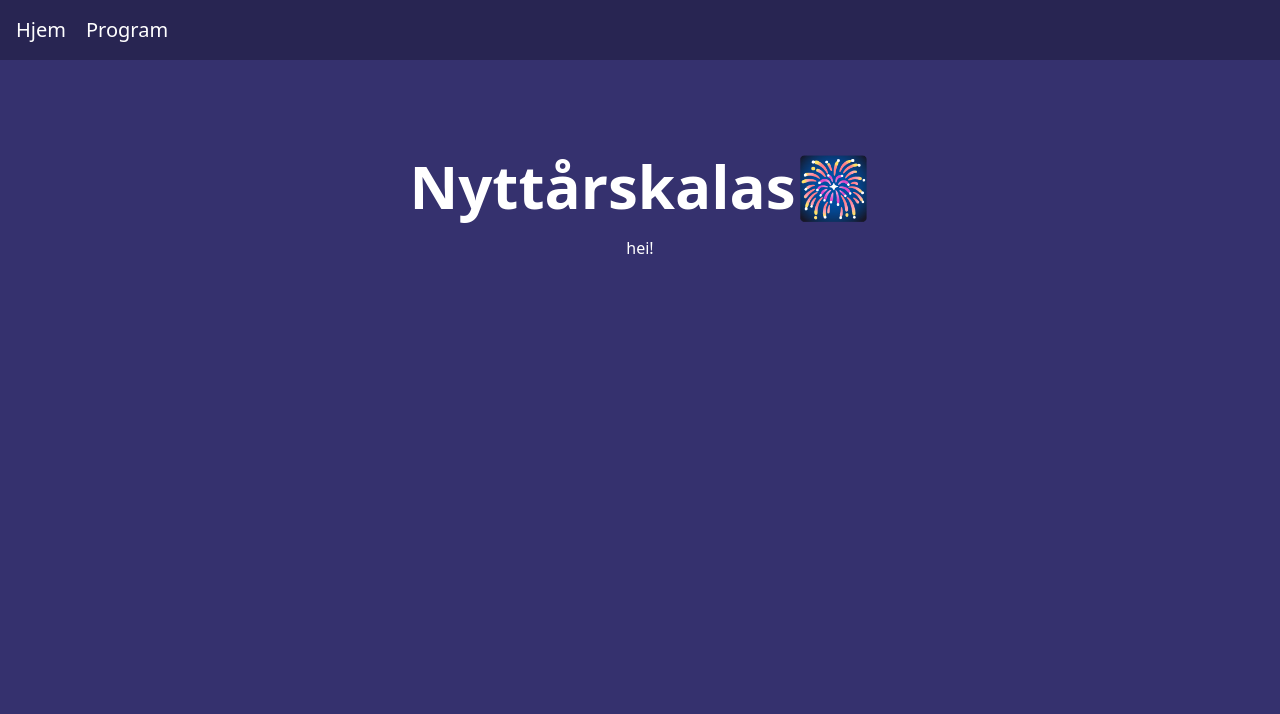
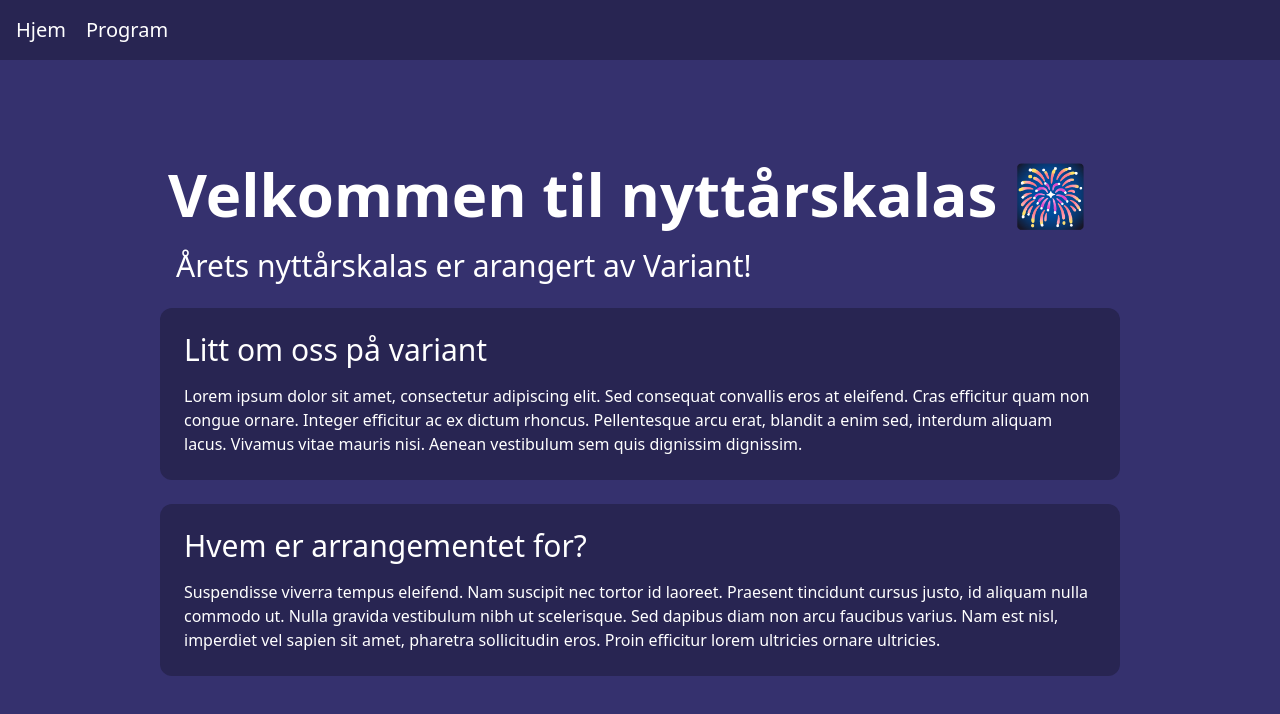
Before and after one commit to varianter/nyttaarskalas, a Next.js app: page / in a window 1280 px wide. Shown: the top 714 px of the page. Built offline with nearby package versions, Linux system fonts and the light colour scheme.

Commit message:
oppdater forside

```diff
--- a/app/page.tsx
+++ b/app/page.tsx
@@ -1,8 +1,17 @@
 export default function Home() {
   return (
-    <main className="flex flex-col items-center p-24">
-      <h1 className="mb-3 font-semibold text-white">Nyttårskalas🎆</h1>
-      <h2 className="p-2 text-white">hei!</h2>
+    <main className="flex flex-col p-24 text-white mx-16">
+      <h1 className="p-2 font-semibold">Velkommen til nyttårskalas 🎆</h1>
+      <h2 className="p-4 pb-6 text-3xl">Årets nyttårskalas er arangert av Variant!</h2>
+    <div className="p-4 bg-dark_purple rounded-xl">
+      <h3 className="p-2 text-3xl">Litt om oss på variant</h3>
+      <p className="p-2">Lorem ipsum dolor sit amet, consectetur adipiscing elit. Sed consequat convallis eros at eleifend. Cras efficitur quam non congue ornare. Integer efficitur ac ex dictum rhoncus. Pellentesque arcu erat, blandit a enim sed, interdum aliquam lacus. Vivamus vitae mauris nisi. Aenean vestibulum sem quis dignissim dignissim. </p>
+   </div>
+   <br></br>
+   <div className="p-4 bg-dark_purple rounded-xl">
+   <h3 className="p-2 text-3xl">Hvem er arrangementet for?</h3>
+   <p className="p-2">Suspendisse viverra tempus eleifend. Nam suscipit nec tortor id laoreet. Praesent tincidunt cursus justo, id aliquam nulla commodo ut. Nulla gravida vestibulum nibh ut scelerisque. Sed dapibus diam non arcu faucibus varius. Nam est nisl, imperdiet vel sapien sit amet, pharetra sollicitudin eros. Proin efficitur lorem ultricies ornare ultricies.</p>
+   </div>
     </main>
   );
 }
--- a/app/program/page.tsx
+++ b/app/program/page.tsx
@@ -9,8 +9,8 @@
   ];
 
   return (
-    <main className="flex flex-col items-center">
-      <h3 className="mb-2 text-3xl font-semibold  pt-20 pb-10 text-white">
+    <main className="flex flex-col items-center text-white">
+      <h3 className="mb-2 text-3xl font-semibold pt-20 pb-10">
         Kveldens program
       </h3>
       {program.map((activety, index) => (
@@ -18,6 +18,7 @@
           {activety.clock} - {activety.name}
         </div>
       ))}
+
     </main>
   );
 }
```
